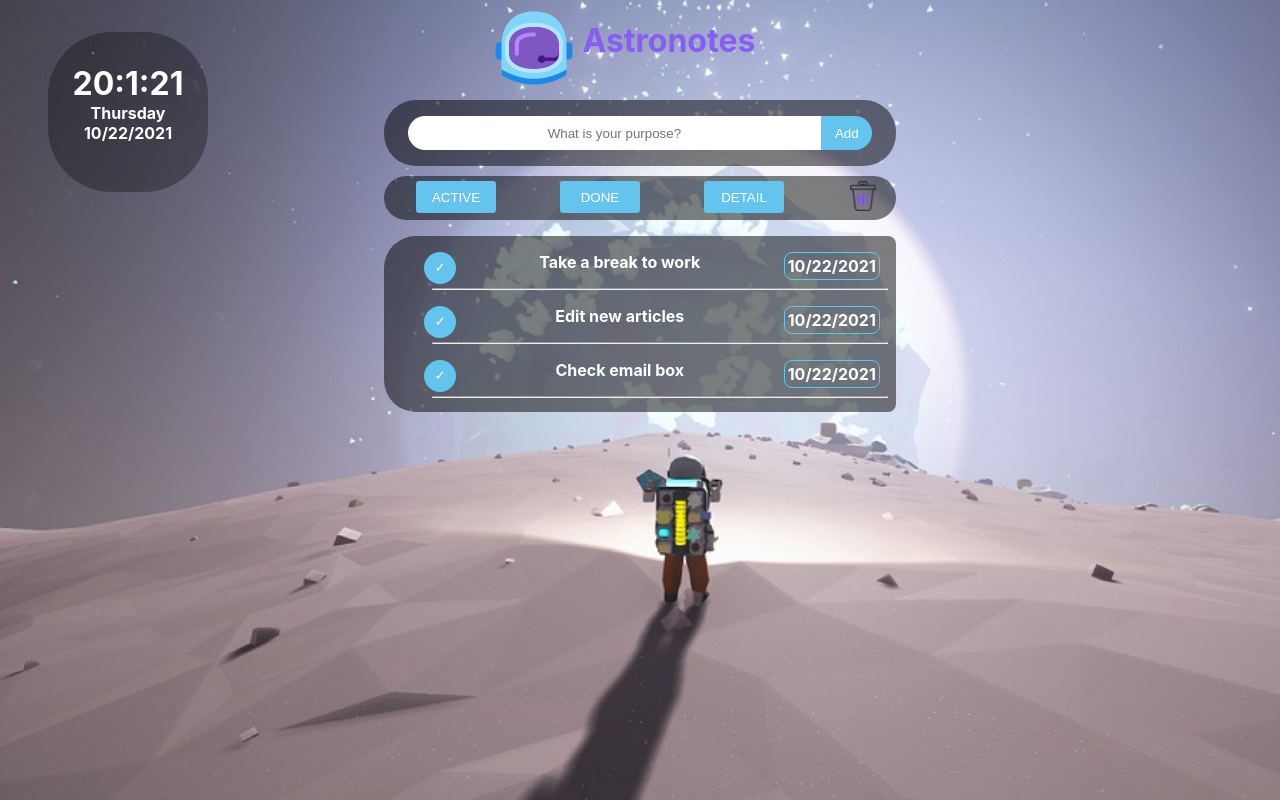
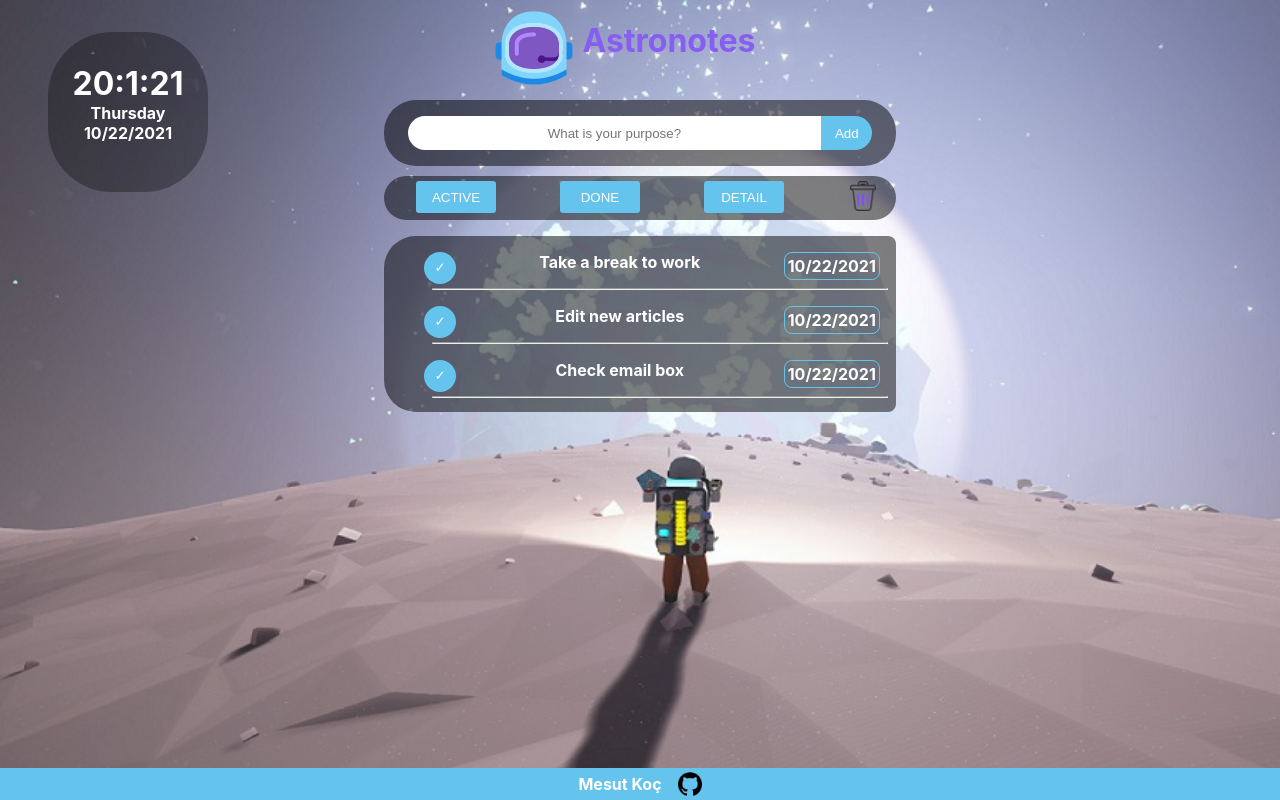
Before and after one commit to patika-hepsiburada-react-bootcamp/odev-5-mesutkoc, a React (Create React App) app: page / in a window 1280 px wide. Built offline with nearby package versions, Linux system fonts and the light colour scheme.

Commit message:
add footer

```diff
--- a/src/App.css
+++ b/src/App.css
@@ -140,3 +140,23 @@
   font-size: 2rem;
   margin-top: 2rem;
 }
+.footer {
+   position: fixed;
+   display: flex;
+   left: 0;
+   bottom: 0;
+   width: 100%;
+   align-items: center;
+  justify-content: center;
+   background-color: #64c4ed;
+   color: white;
+   font-weight: bold;
+   height: 2rem;
+}
+.footerIcon {
+  height: 1.5rem;
+  width: 1.5rem;
+  color:white;
+  margin-left: 1rem;
+  float: right;
+}
--- a/src/App.tsx
+++ b/src/App.tsx
@@ -1,6 +1,7 @@
 import React, { useState } from "react";
 import "./App.css";
 import Main from "./components/Main";
+import Footer from "./components/Footer";
 import Time from "./components/Time";
 import Icon from "../src/assets/icons85.png";
 
@@ -19,6 +20,7 @@
       </div>
 
       <Main name={name}></Main>
+      <Footer></Footer>
     </div>
   );
 }
--- /dev/null
+++ b/src/components/Footer/index.tsx
@@ -0,0 +1,14 @@
+import React from 'react'
+import GitHubLogo from "../../assets/github.png";
+function index() {
+    return (
+      <div className="footer">
+        <p>Mesut Koç</p>
+        <a href="https://github.com/mesutkoc">
+          <img className="footerIcon" src={GitHubLogo} alt="github" />
+        </a>
+      </div>
+    );
+}
+
+export default index
--- a/src/components/Todo/index.tsx
+++ b/src/components/Todo/index.tsx
@@ -13,24 +13,18 @@
   const addTodo = () => {
     const id = nanoid();
     setCategory("ACTIVE");
-    setTodo([
-      ...todo,
-      {
-        id: id,
-        description: description,
-        status: "true",
-        date: today,
-      },
-    ]);
-    setAllTodo([
-      ...allTodo,
-      {
-        id: id,
-        description: description,
-        status: "true",
-        date: today,
-      },
-    ]);
+    const data = {
+      id: id,
+      description: description,
+      status: "true",
+      date: today,
+    };
+    if (description !== "") {
+      setTodo([...todo, data]);
+      setAllTodo([...allTodo, data]);
+    } else {
+      alert("Please type todo!");
+    }
   };
   return (
     <div className="addTodo">
```
Also changed, not shown: src/assets/github.png (added).
